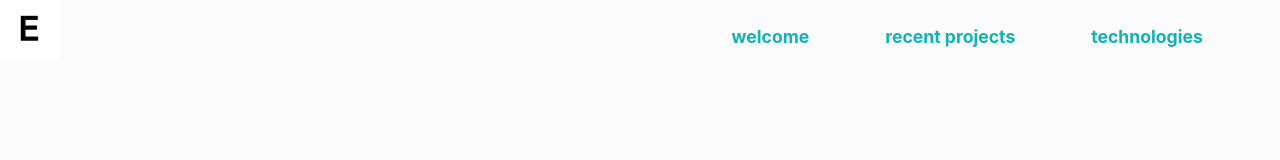
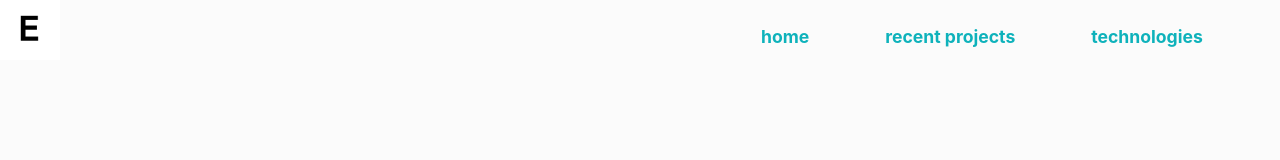
Before and after one commit to ezegonmac/portfolio_2022, a Next.js app: page / in a window 1280 px wide. Shown: the top 160 px of the page. Built offline with nearby package versions, Linux system fonts and the light colour scheme.

Commit message:
Rename WelcomeSection to HomeSection

```diff
--- a/components/WelcomeSection.js
+++ b/components/HomeSection.js
@@ -46,9 +46,9 @@ const Paragraph = styled.p`
     max-width: 30em;
 `
 
-const WelcomeSection = () => {
+const HomeSection = () => {
     return(
-        <Section id={"welcome"} background={"var(--white)"}>
+        <Section id={"home"} background={"var(--white)"}>
             <TwoColsSection>
 
                 <ModelWrapper>
@@ -70,4 +70,4 @@ const WelcomeSection = () => {
     )
 }
 
-export default WelcomeSection
+export default HomeSection
--- a/components/Navbar.js
+++ b/components/Navbar.js
@@ -75,7 +75,7 @@ const NavLink = ({ target, children }) => {
 const Navigation = () => {
     return(
         <NavigationStyled>
-            <NavLink target={"welcome"}>Welcome</NavLink>
+            <NavLink target={"home"}>Home</NavLink>
             {/* <NavLink target={"biography"}>Biography</NavLink> */}
             <NavLink target={"projects"}>Recent Projects</NavLink>
             <NavLink target={"technologies"}>Technologies</NavLink>
--- a/pages/index.js
+++ b/pages/index.js
@@ -2,7 +2,7 @@ import Navbar from "../components/Navbar"
 import ProjectsSection from "../components/ProjectsSection"
 import SectionSeparator from "../components/SectionSeparator"
 import TechnologiesSection from "../components/TechnologiesSection"
-import WelcomeSection from "../components/WelcomeSection"
+import HomeSection from "../components/HomeSection"
 import { faReact, faJs, faJava, faPython, faCss3, faHtml5 } from "@fortawesome/free-brands-svg-icons"
 import Footer from "../components/Footer"
 
@@ -149,7 +149,7 @@ export default function Home() {
     <div style={{backgroundColor: "grey", height: "100vh"}}>
       <Navbar/>
 
-      <WelcomeSection/>
+      <HomeSection/>
       <SectionSeparator type="Welcome"/>
 
       <ProjectsSection projects={projects}/>
```
